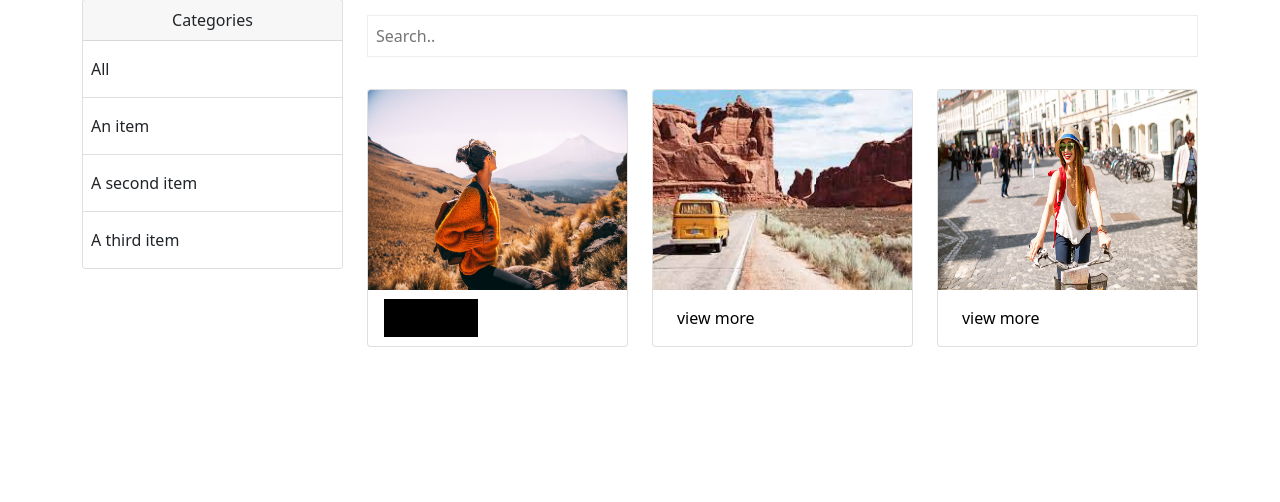
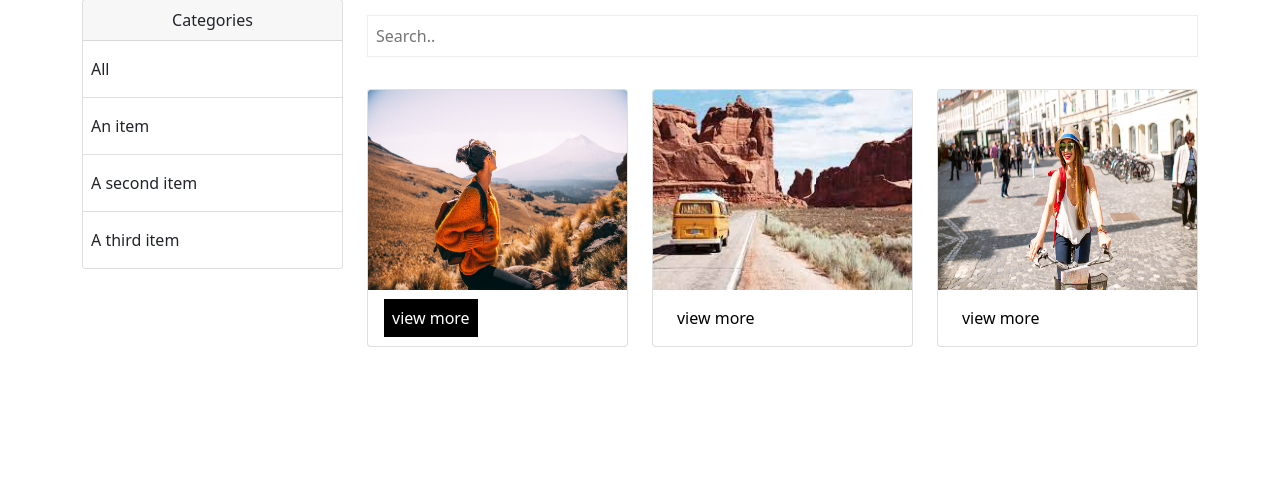
Before and after one commit to fobiero/imageGallery_Dj_01, a Django app: page / in a window 1280 px wide, with the pointer over the restyled element. Shown: the part 49-551 px from the top of the page. Run offline with Django 4.2, Linux system fonts and the light colour scheme.

Commit message:
button style build

```diff
--- a/photo/static/css/custom.css
+++ b/photo/static/css/custom.css
@@ -50,6 +50,6 @@ a {
 
 .btn-mre:hover {
     background-color: #000;
-    color: #fff;
+    color: #fff !important;
     transition: background-color .5s;
 }
```
